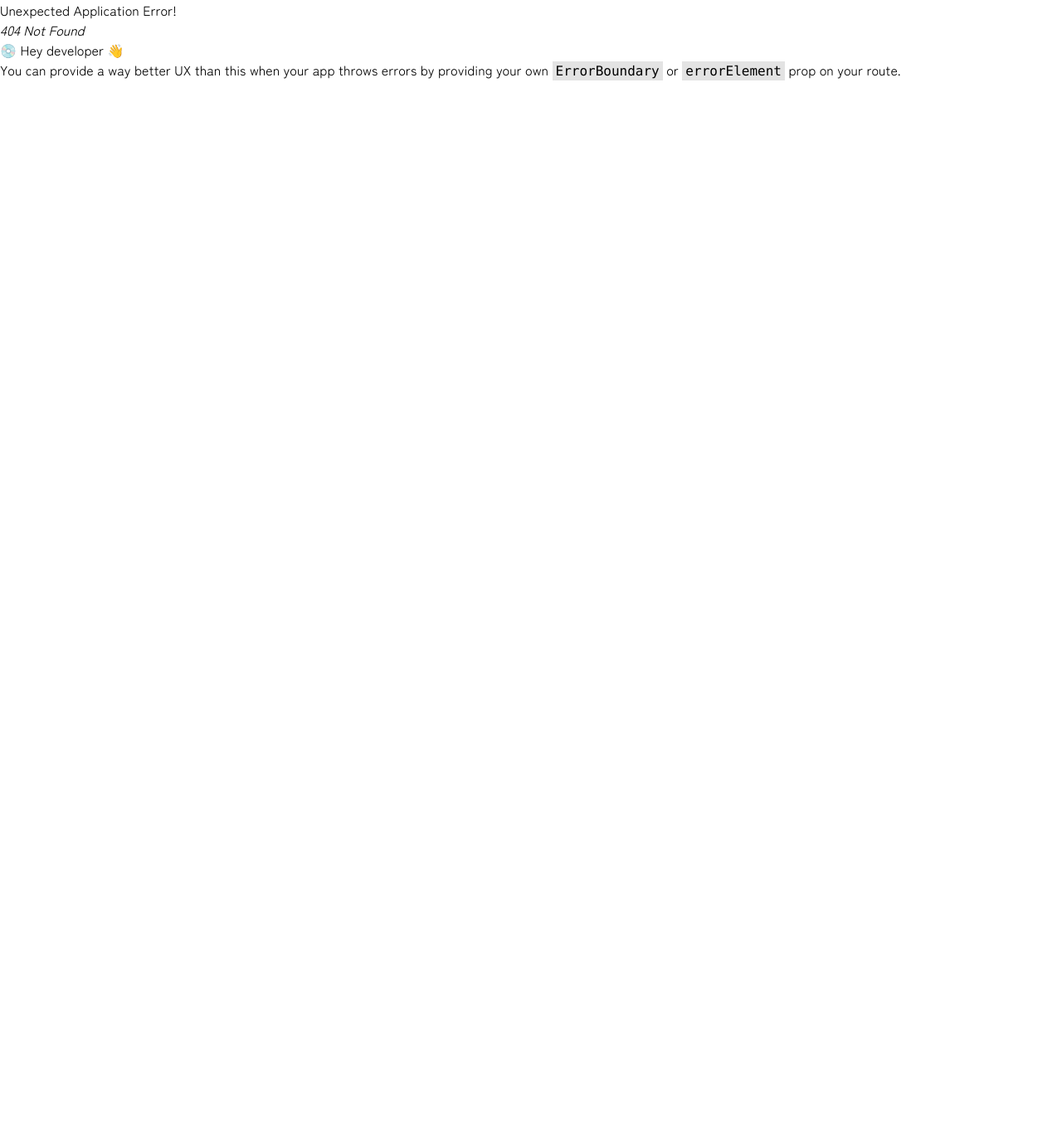
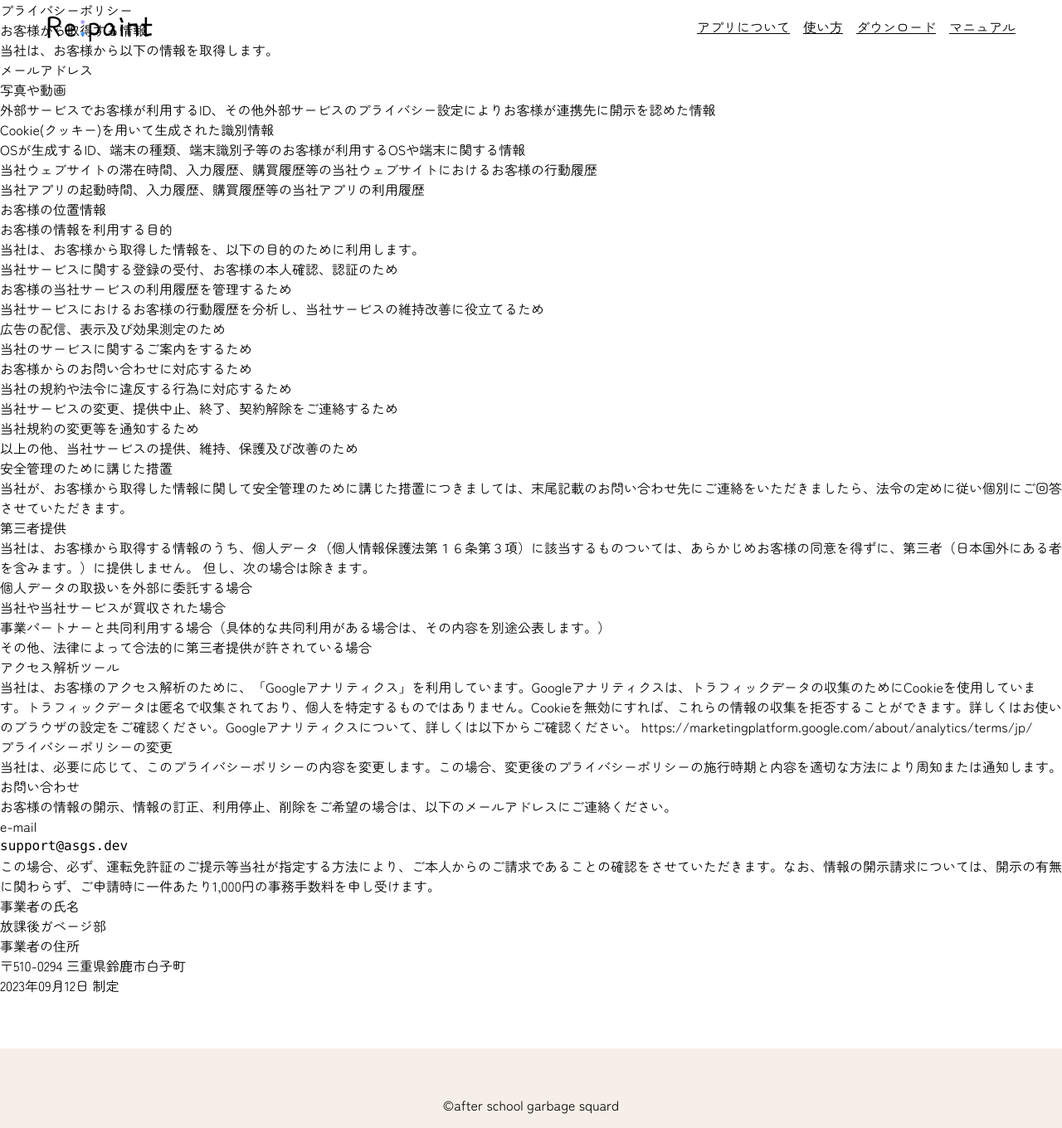
Before and after one commit to after-school-garbage-squad/repaint-LP, a React (Vite) app: page /privacy in a window 1280 px wide. Before the commit this address had no page. Shown: the whole page at 83% size. Before the commit the page ends 800 px from the top, so only its background shows below. Built offline with nearby package versions, Linux system fonts and the light colour scheme.

Commit message:
feat: impl privacy policy

```diff
--- a/package.json
+++ b/package.json
@@ -42,5 +42,6 @@
     "typescript": "^5.2.2",
     "vite": "^4.4.10",
     "vite-bundle-visualizer": "^0.10.0"
-  }
+  },
+  "packageManager": "pnpm@8.8.0"
 }
--- /dev/null
+++ b/src/pages/privacy.tsx
@@ -0,0 +1,129 @@
+import type { FC } from "react";
+
+import { Footer } from "../ui/Footer";
+import { Header } from "../ui/Header";
+
+const menuList = [
+  { href: "#about", label: "アプリについて" },
+  { href: "#howtouse", label: "使い方" },
+  { href: "#download", label: "ダウンロード" },
+  { href: "/manual", label: "マニュアル" },
+];
+
+export const Privacy: FC = () => {
+  return (
+    <>
+      <Header menuList={menuList} />
+      <div className="grid gap-16">
+        <main>
+          <h1>プライバシーポリシー</h1>
+          <section>
+            <h2>お客様から取得する情報</h2>
+            <section>
+              <p>当社は、お客様から以下の情報を取得します。</p>
+              <ul>
+                <li>メールアドレス</li>
+                <li>写真や動画</li>
+                <li>
+                  外部サービスでお客様が利用するID、その他外部サービスのプライバシー設定によりお客様が連携先に開示を認めた情報
+                </li>
+                <li>Cookie(クッキー)を用いて生成された識別情報</li>
+                <li>
+                  OSが生成するID、端末の種類、端末識別子等のお客様が利用するOSや端末に関する情報
+                </li>
+                <li>
+                  当社ウェブサイトの滞在時間、入力履歴、購買履歴等の当社ウェブサイトにおけるお客様の行動履歴
+                </li>
+                <li>
+                  当社アプリの起動時間、入力履歴、購買履歴等の当社アプリの利用履歴
+                </li>
+                <li>お客様の位置情報</li>
+              </ul>
+            </section>
+            <h2>お客様の情報を利用する目的</h2>
+            <section>
+              <p>
+                当社は、お客様から取得した情報を、以下の目的のために利用します。
+              </p>
+              <ul>
+                <li>
+                  当社サービスに関する登録の受付、お客様の本人確認、認証のため
+                </li>
+                <li>お客様の当社サービスの利用履歴を管理するため</li>
+                <li>
+                  当社サービスにおけるお客様の行動履歴を分析し、当社サービスの維持改善に役立てるため
+                </li>
+                <li>広告の配信、表示及び効果測定のため</li>
+                <li>当社のサービスに関するご案内をするため</li>
+                <li>お客様からのお問い合わせに対応するため</li>
+                <li>当社の規約や法令に違反する行為に対応するため</li>
+                <li>
+                  当社サービスの変更、提供中止、終了、契約解除をご連絡するため
+                </li>
+                <li>当社規約の変更等を通知するため</li>
+                <li>以上の他、当社サービスの提供、維持、保護及び改善のため</li>
+              </ul>
+            </section>
+            <h2>安全管理のために講じた措置</h2>
+            <section>
+              <p>
+                当社が、お客様から取得した情報に関して安全管理のために講じた措置につきましては、末尾記載のお問い合わせ先にご連絡をいただきましたら、法令の定めに従い個別にご回答させていただきます。
+              </p>
+            </section>
+            <h2>第三者提供</h2>
+            <section>
+              <p>
+                当社は、お客様から取得する情報のうち、個人データ（個人情報保護法第１６条第３項）に該当するものついては、あらかじめお客様の同意を得ずに、第三者（日本国外にある者を含みます。）に提供しません。
+                但し、次の場合は除きます。
+              </p>
+              <ul>
+                <li>個人データの取扱いを外部に委託する場合</li>
+                <li>当社や当社サービスが買収された場合</li>
+                <li>
+                  事業パートナーと共同利用する場合（具体的な共同利用がある場合は、その内容を別途公表します。）
+                </li>
+                <li>
+                  その他、法律によって合法的に第三者提供が許されている場合
+                </li>
+              </ul>
+            </section>
+            <h2>アクセス解析ツール</h2>
+            <section>
+              <p>
+                当社は、お客様のアクセス解析のために、「Googleアナリティクス」を利用しています。Googleアナリティクスは、トラフィックデータの収集のためにCookieを使用しています。トラフィックデータは匿名で収集されており、個人を特定するものではありません。Cookieを無効にすれば、これらの情報の収集を拒否することができます。詳しくはお使いのブラウザの設定をご確認ください。Googleアナリティクスについて、詳しくは以下からご確認ください。
+                https://marketingplatform.google.com/about/analytics/terms/jp/
+              </p>
+            </section>
+            <h2>プライバシーポリシーの変更</h2>
+            <section>
+              <p>
+                当社は、必要に応じて、このプライバシーポリシーの内容を変更します。この場合、変更後のプライバシーポリシーの施行時期と内容を適切な方法により周知または通知します。
+              </p>
+            </section>
+            <h2>お問い合わせ</h2>
+            <section>
+              <p>
+                お客様の情報の開示、情報の訂正、利用停止、削除をご希望の場合は、以下のメールアドレスにご連絡ください。
+              </p>
+              <h3>e-mail</h3>
+              <pre>support@asgs.dev</pre>
+              <p>
+                この場合、必ず、運転免許証のご提示等当社が指定する方法により、ご本人からのご請求であることの確認をさせていただきます。なお、情報の開示請求については、開示の有無に関わらず、ご申請時に一件あたり1,000円の事務手数料を申し受けます。
+              </p>
+            </section>
+            <h2>事業者の氏名</h2>
+            <section>
+              <p>放課後ガベージ部</p>
+            </section>
+            <h2>事業者の住所</h2>
+            <section>
+              <p>〒510-0294 三重県鈴鹿市白子町</p>
+            </section>
+            <p>2023年09月12日 制定</p>
+          </section>
+        </main>
+        <Footer />
+      </div>
+    </>
+  );
+};
```
Also changed, not shown: src/main.tsx (+6 -1 lines).
